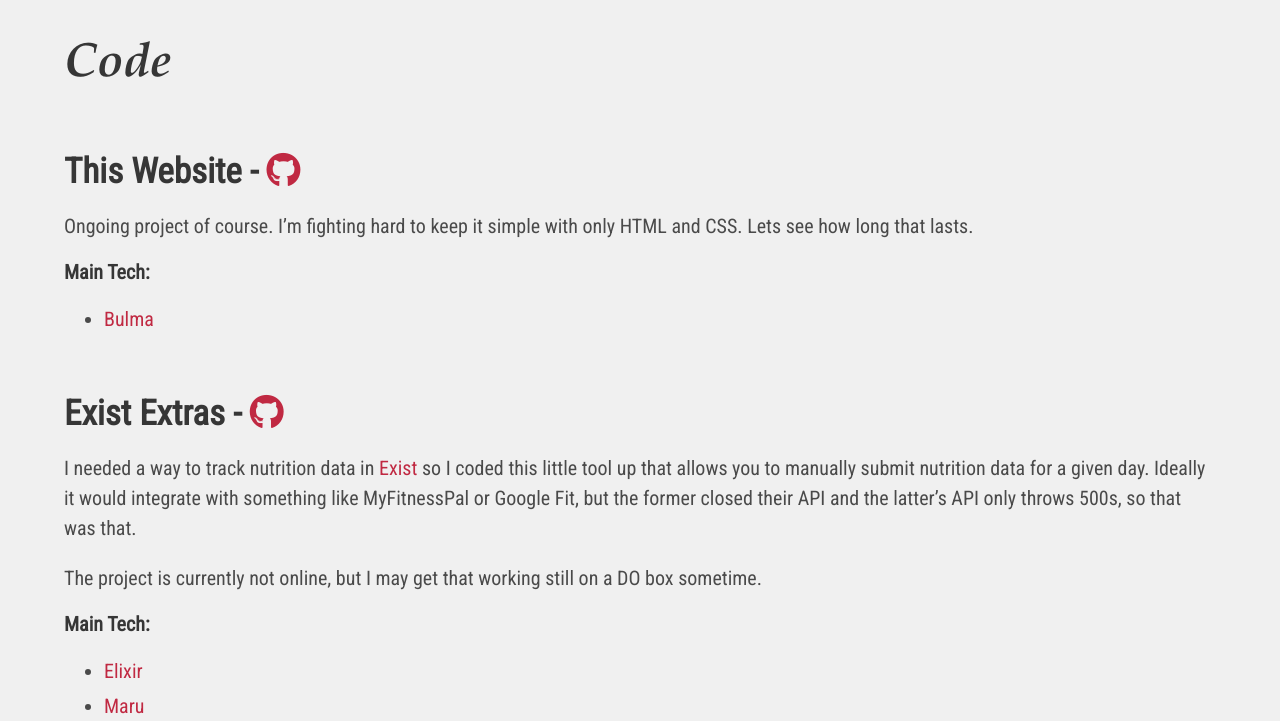
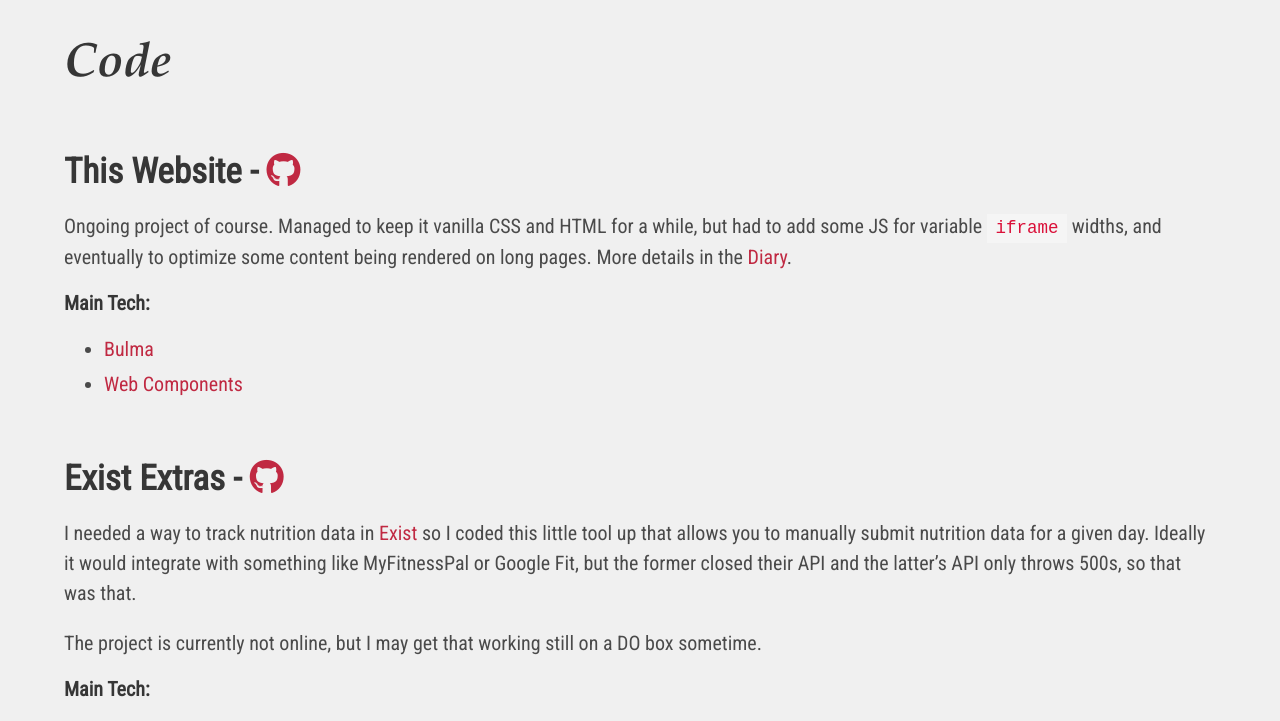
Before and after one commit to jmnsf/ferreira.rocks, a website: page code.html in a window 1280 px wide. Shown: the part 62-783 px from the top of the page. Drawn offline with nearby package versions, Linux system fonts and the light colour scheme; a web font is replaced by a local one.

Commit message:
Adds code entry
Signed-off-by: jmnsf <jmnsferreira@gmail.com>

```diff
--- a/code.html
+++ b/code.html
@@ -60,11 +60,12 @@
         <div class="content">
           <h2>This Website - <a href="https://github.com/jmnsf/ferreira.rocks"><i class="fa fa-github"></i></a></h2>
 
-          <p>Ongoing project of course. I&rsquo;m fighting hard to keep it simple with only HTML and CSS. Lets see how long that lasts.</p>
+          <p>Ongoing project of course. Managed to keep it vanilla CSS and HTML for a while, but had to add some JS for variable <code>iframe</code> widths, and eventually to optimize some content being rendered on long pages. More details in the <a href="diary.html#12-learning-web-components">Diary</a>.</p>
 
           <h6>Main Tech:</h6>
           <ul>
             <li><a href="https://bulma.io/">Bulma</a></li>
+            <li><a href="https://webcomponents.org">Web Components</a></li>
           </ul>
         </div>
 
```
